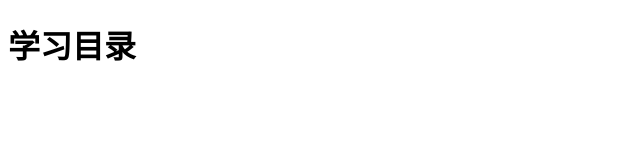
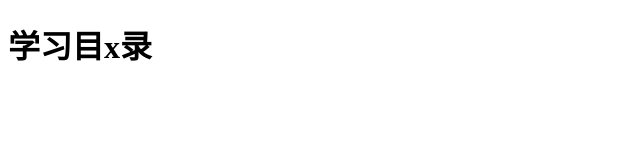
Before and after one commit to sometimexy/study, a plain HTML site: page index.html in a window 1280 px wide. Shown: the full height of the page, 0-640 px from the left. Drawn offline with Linux system fonts and the light colour scheme.

Commit message:
修改文件
文件修改

```diff
--- a/index.html
+++ b/index.html
@@ -5,6 +5,6 @@
 		<title></title>
 	</head>
 	<body>
-		<h1>学习目录</h1>
+		<h1>学习目x录</h1>
 	</body>
 </html>
```
